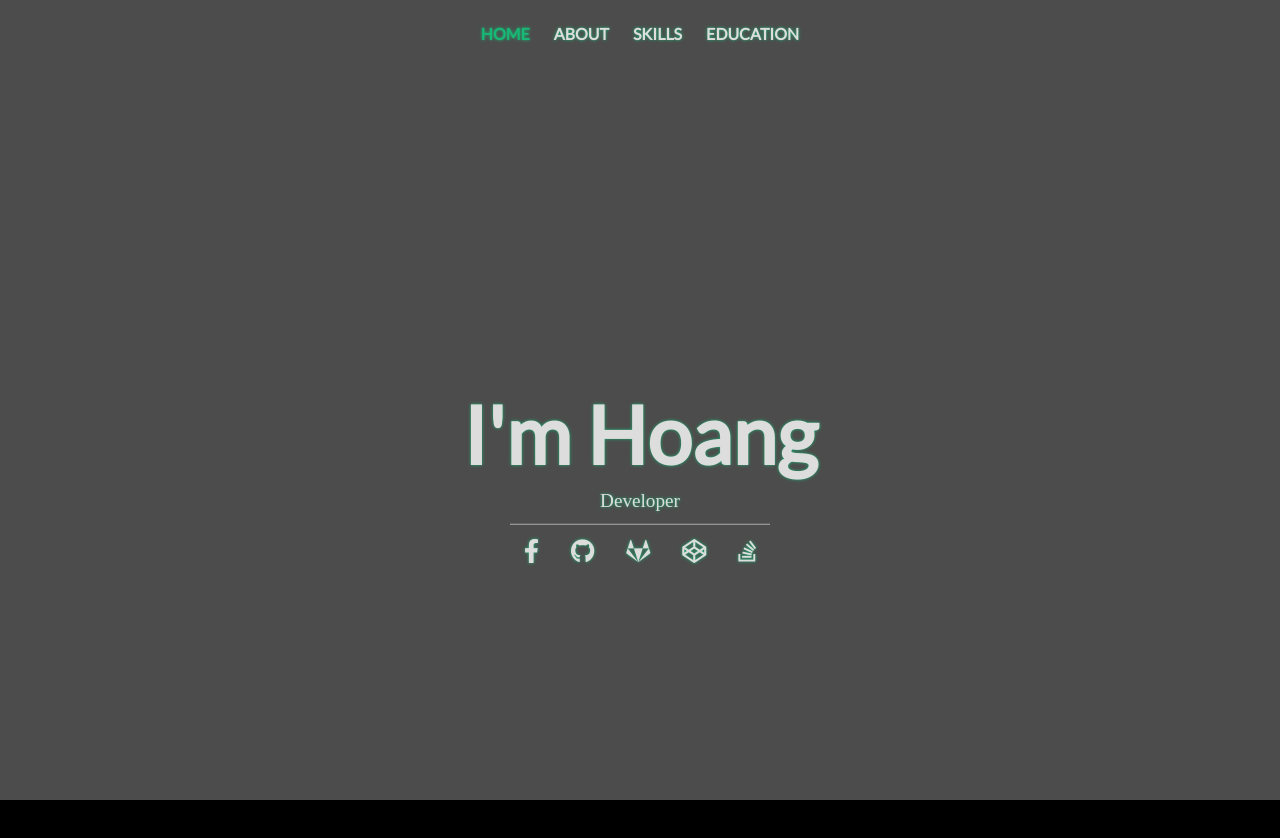
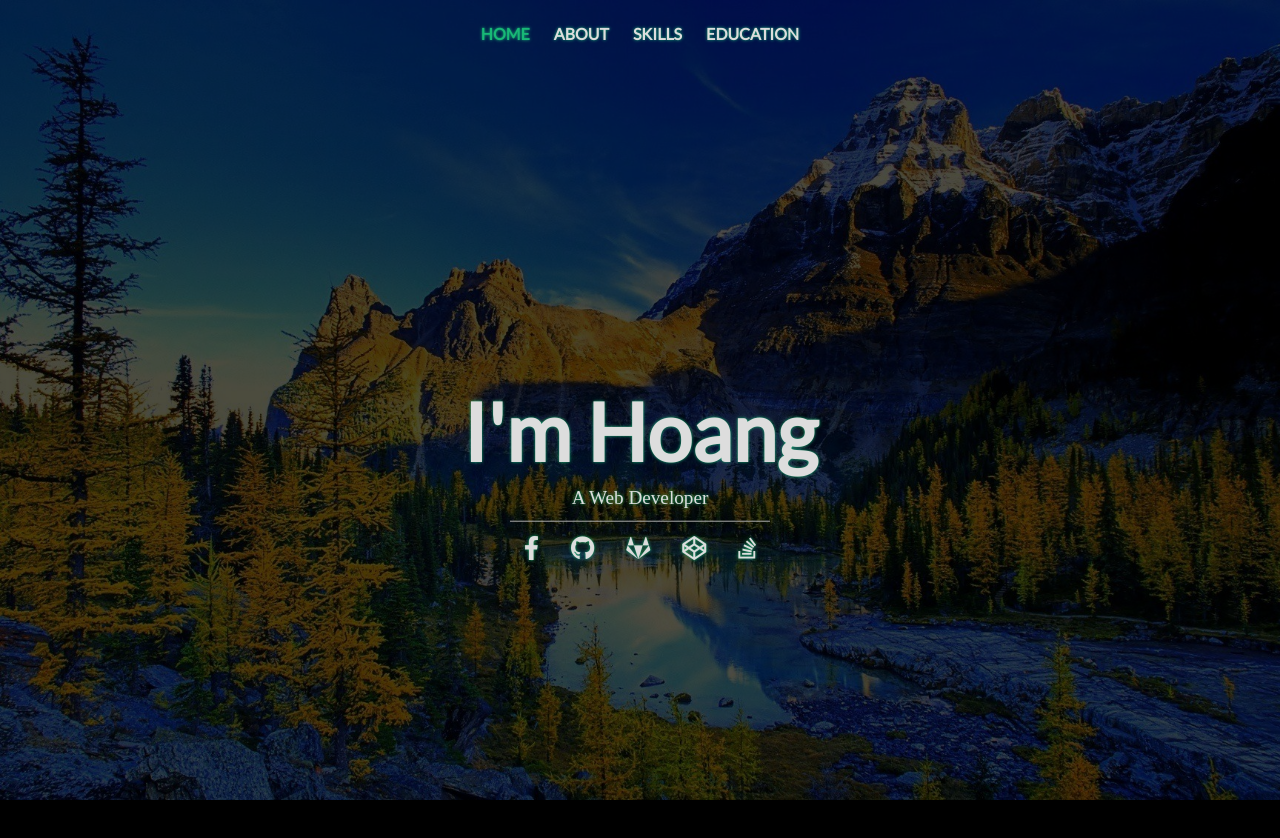
Before and after one commit to hoangnguyennn/hoangnguyennn.github.io, a website: page index.html in a window 1280 px wide. Shown: the top 838 px of the page. Drawn offline with Linux system fonts and the light colour scheme.

Commit message:
add ico, background-image, change description

```diff
--- a/css/style.css
+++ b/css/style.css
@@ -20,6 +20,8 @@
 }
 
 .wrapper::before {
+  background-image: url('../bg.jpg');
+  background-attachment: fixed;
   content: '';
   position: absolute;
   top: 0;
@@ -32,8 +34,9 @@
 }
 
 .content {
+  padding: 10%;
   color: #ddd;
-  transform: translateY(25%);
+  transform: translateY(10%);
 }
 
 .title {
--- a/index.html
+++ b/index.html
@@ -3,11 +3,7 @@
   <head>
     <meta charset="utf8" />
     <meta name="viewport" content="width=device-width, initial-scale=1" />
-    <link
-      rel="icon"
-      type="image/png"
-      href="http://hoangnguyennn.tk/image/ico.png"
-    />
+    <link rel="icon" type="image/webp" href="ico.webp" />
 
     <link
       rel="stylesheet"
@@ -15,13 +11,13 @@
     />
     <link rel="stylesheet" href="css/style.css" />
 
-    <title>hoangnguyennn</title>
+    <title>Hoàng Nguyễn</title>
   </head>
   <body>
     <div class="wrapper">
       <div class="content">
         <h2 class="title">I'm Hoang</h2>
-        <p class="description">Developer</p>
+        <p class="description">A Web Developer</p>
         <nav class="social-media">
           <ul>
             <li title="facebook">
```
Also changed, not shown: bg.jpg (added), ico.webp (added).
